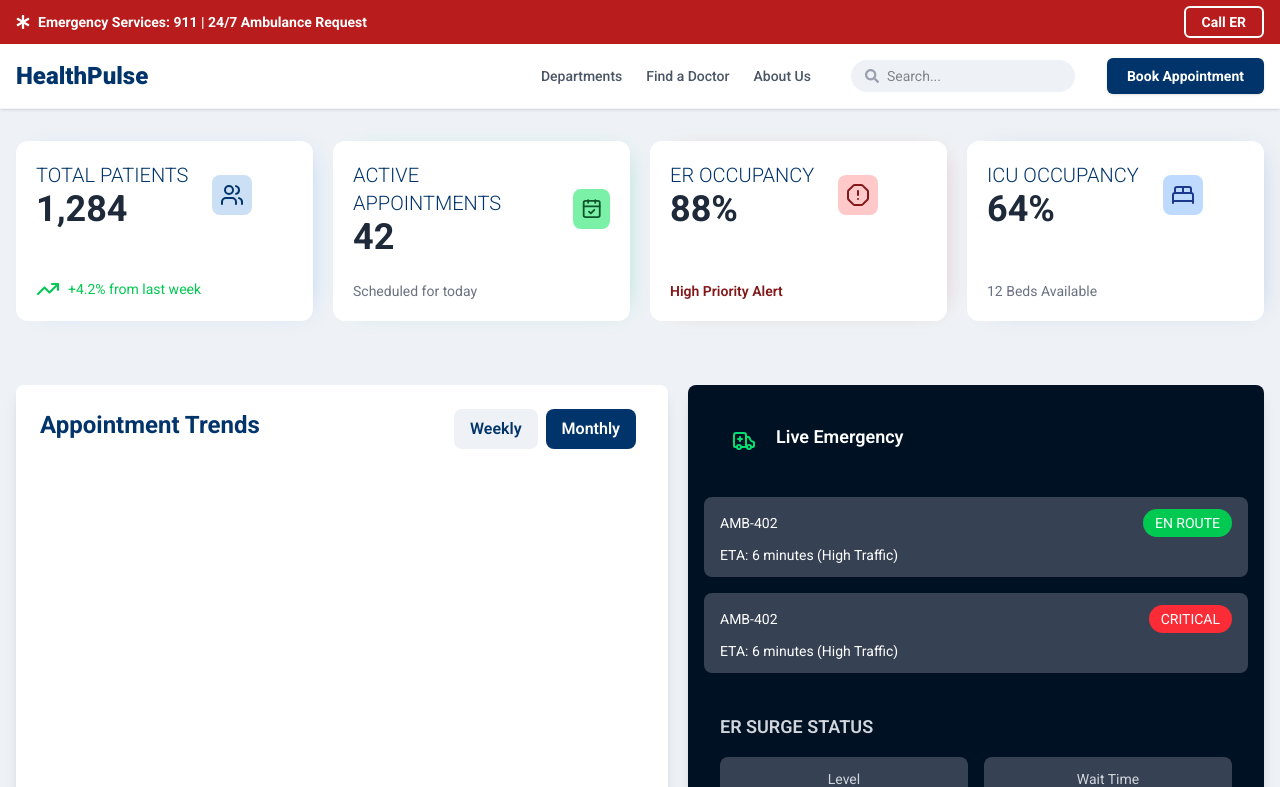
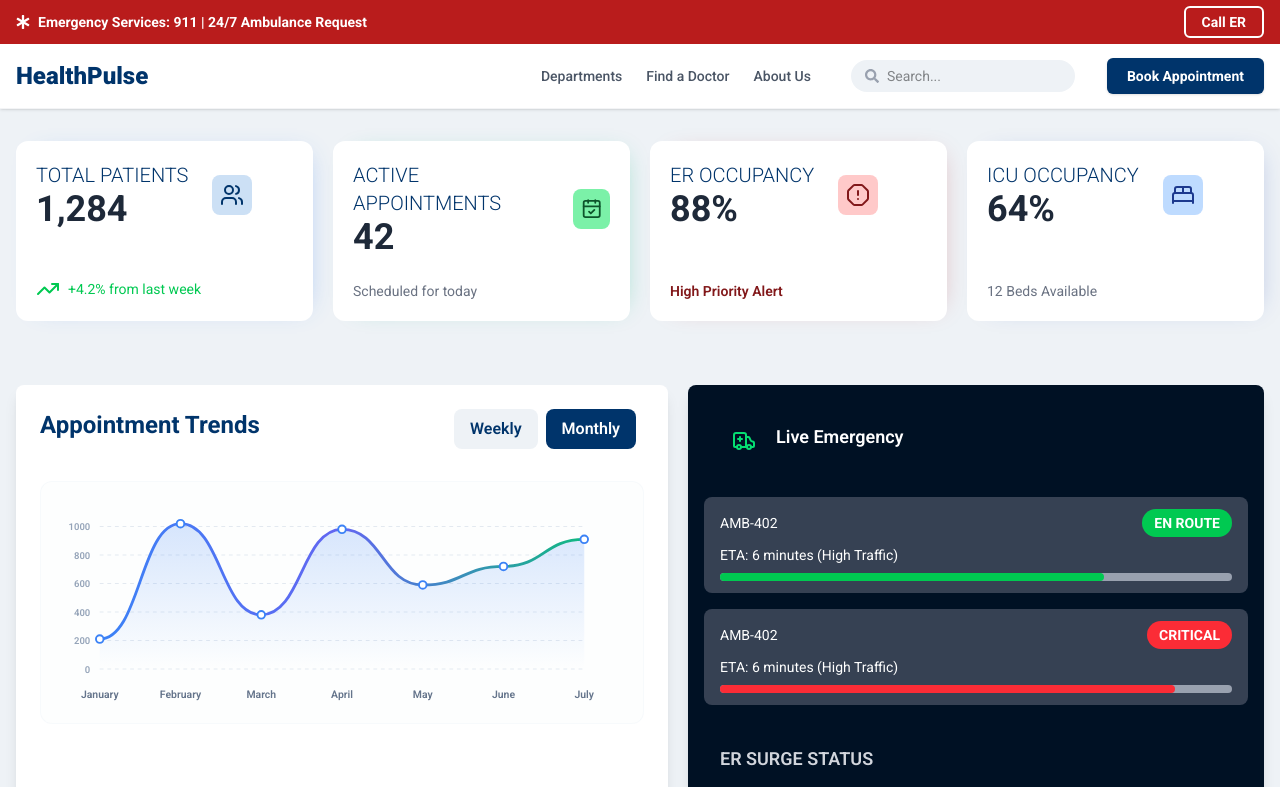
Before and after one commit to JudeChukwuma14/booking-appointment-site, a React (Vite) app: page /dashboard/analytics in a window 1280 px wide. Shown: the top 787 px of the page. Built offline with nearby package versions, Linux system fonts and the light colour scheme.

Commit message:
analytics update

```diff
--- a/src/pages/dashboard/Analytics.jsx
+++ b/src/pages/dashboard/Analytics.jsx
@@ -1,4 +1,4 @@
-import { useState } from "react";
+import { useState, useEffect } from "react";
 import {
   TrendingUp,
   Users,
@@ -11,6 +11,245 @@ import {
   EllipsisVertical,
 } from "lucide-react";
 import img1 from "../../assets/images/img1.jpg";
+import { MdEmergency } from "react-icons/md";
+
+const AppointmentTrendChart = ({ range }) => {
+  const [hoveredPoint, setHoveredPoint] = useState(null);
+
+  useEffect(() => {
+    setHoveredPoint(null);
+  }, [range]);
+
+  const weeklyData = [
+    { month: "Monday", value: 65 },
+    { month: "Tuesday", value: 120 },
+    { month: "Wednesday", value: 165 },
+    { month: "Thursday", value: 245 },
+    { month: "Friday", value: 310 },
+    { month: "Saturday", value: 385 },
+    { month: "Sunday", value: 460 }
+  ];
+
+  const monthlyData = [
+    { month: "January", value: 210 },
+    { month: "February", value: 1020 },
+    { month: "March", value: 380 },
+    { month: "April", value: 980 },
+    { month: "May", value: 590 },
+    { month: "June", value: 720 },
+    { month: "July", value: 910 }
+  ];
+
+  const chartData = range === "weekly" ? weeklyData : monthlyData;
+
+  const width = 600;
+  const height = 220;
+  const paddingX = 45;
+  const paddingY = 30;
+  const chartWidth = width - 2 * paddingX;
+  const chartHeight = height - 2 * paddingY - 10;
+  const maxValue = range === "weekly" ? 500 : 1000;
+
+  const pts = chartData.map((data, idx) => {
+    const x = paddingX + idx * (chartWidth / (chartData.length - 1));
+    const y = (height - paddingY - 10) - (data.value / maxValue) * chartHeight;
+    return { x, y };
+  });
+
+  const getBezierPath = (points) => {
+    if (points.length === 0) return "";
+    let d = `M ${points[0].x} ${points[0].y}`;
+    for (let i = 0; i < points.length - 1; i++) {
+      const p0 = points[i];
+      const p1 = points[i + 1];
+      const cp1x = p0.x + (p1.x - p0.x) / 2;
+      const cp1y = p0.y;
+      const cp2x = p1.x - (p1.x - p0.x) / 2;
+      const cp2y = p1.y;
+      d += ` C ${cp1x} ${cp1y}, ${cp2x} ${cp2y}, ${p1.x} ${p1.y}`;
+    }
+    return d;
+  };
+
+  const linePath = getBezierPath(pts);
+  const baselineY = height - paddingY - 10;
+  const areaPath = `${linePath} L ${pts[pts.length - 1].x} ${baselineY} L ${pts[0].x} ${baselineY} Z`;
+
+  const yGridValues = range === "weekly"
+    ? [0, 100, 200, 300, 400, 500]
+    : [0, 200, 400, 600, 800, 1000];
+
+  return (
+    <div className="w-full bg-slate-50/30 rounded-xl p-4 border border-slate-100/50 mt-2">
+      <div className="relative w-full">
+        <svg viewBox={`0 0 ${width} ${height}`} className="w-full h-auto overflow-visible">
+          <defs>
+            <filter id="chart-shadow" x="-20%" y="-20%" width="140%" height="140%">
+              <feDropShadow dx="0" dy="4" stdDeviation="4" floodColor="#0F172A" floodOpacity="0.12" />
+            </filter>
+
+            <linearGradient id="line-grad" x1="0" y1="0" x2="1" y2="0">
+              <stop offset="0%" stopColor="#3B82F6" />
+              <stop offset="50%" stopColor="#6366F1" />
+              <stop offset="100%" stopColor="#10B981" />
+            </linearGradient>
+
+            <linearGradient id="area-grad" x1="0" y1="0" x2="0" y2="1">
+              <stop offset="0%" stopColor="#3B82F6" stopOpacity="0.2" />
+              <stop offset="100%" stopColor="#3B82F6" stopOpacity="0.0" />
+            </linearGradient>
+          </defs>
+
+          {/* Grid Lines */}
+          {yGridValues.map((val, idx) => {
+            const y = baselineY - (val / maxValue) * chartHeight;
+            return (
+              <g key={idx}>
+                <line
+                  x1={paddingX}
+                  y1={y}
+                  x2={width - paddingX}
+                  y2={y}
+                  stroke="#E2E8F0"
+                  strokeWidth={1}
+                  strokeDasharray="4 4"
+                />
+                <text
+                  x={paddingX - 10}
+                  y={y + 4}
+                  textAnchor="end"
+                  fill="#94A3B8"
+                  fontSize={10}
+                  fontWeight="600"
+                >
+                  {val}
+                </text>
+              </g>
+            );
+          })}
+
+          {/* Area under curve */}
+          <path d={areaPath} fill="url(#area-grad)" />
+
+          {/* Flow line */}
+          <path
+            d={linePath}
+            fill="none"
+            stroke="url(#line-grad)"
+            strokeWidth={3}
+            strokeLinecap="round"
+          />
+
+          {/* X Axis labels */}
+          {chartData.map((data, idx) => (
+            <text
+              key={idx}
+              x={pts[idx].x}
+              y={height - 10}
+              textAnchor="middle"
+              fill="#64748B"
+              fontSize={11}
+              fontWeight="600"
+            >
+              {data.month}
+            </text>
+          ))}
+
+          {/* Vertical tracking line on hover */}
+          {hoveredPoint !== null && (
+            <line
+              x1={pts[hoveredPoint].x}
+              y1={baselineY - chartHeight}
+              x2={pts[hoveredPoint].x}
+              y2={baselineY}
+              stroke="#94A3B8"
+              strokeWidth={1.5}
+              strokeDasharray="3 3"
+            />
+          )}
+
+          {/* Interactive dots */}
+          {pts.map((pt, idx) => {
+            const isHovered = hoveredPoint === idx;
+            return (
+              <g key={idx}>
+                <circle
+                  cx={pt.x}
+                  cy={pt.y}
+                  r={isHovered ? 10 : 0}
+                  fill="#3B82F6"
+                  opacity={0.15}
+                  className="transition-all duration-300 ease-out"
+                />
+                <circle
+                  cx={pt.x}
+                  cy={pt.y}
+                  r={isHovered ? 6.5 : 4}
+                  fill={isHovered ? "#3B82F6" : "#FFFFFF"}
+                  stroke={isHovered ? "#FFFFFF" : "#3B82F6"}
+                  strokeWidth={2}
+                  className="transition-all duration-200 cursor-pointer"
+                />
+                <circle
+                  cx={pt.x}
+                  cy={pt.y}
+                  r={25}
+                  fill="transparent"
+                  className="cursor-pointer"
+                  onMouseEnter={() => setHoveredPoint(idx)}
+                  onMouseLeave={() => setHoveredPoint(null)}
+                />
+              </g>
+            );
+          })}
+
+          {/* Tooltip */}
+          {hoveredPoint !== null && (
+            <g
+              transform={`translate(${pts[hoveredPoint].x}, ${pts[hoveredPoint].y - 38})`}
+              filter="url(#chart-shadow)"
+              className="pointer-events-none"
+            >
+              <rect
+                x={-60}
+                y={-22}
+                width={120}
+                height={40}
+                rx={6}
+                fill="#1E293B"
+              />
+              <text
+                x={0}
+                y={-8}
+                textAnchor="middle"
+                fill="#94A3B8"
+                fontSize={9}
+                fontWeight="700"
+                textTransform="uppercase"
+              >
+                {chartData[hoveredPoint].month}
+              </text>
+              <text
+                x={0}
+                y={9}
+                textAnchor="middle"
+                fill="#38BDF8"
+                fontSize={12}
+                fontWeight="800"
+              >
+                {chartData[hoveredPoint].value} Appts
+              </text>
+              <polygon
+                points="-4,18 4,18 0,22"
+                fill="#1E293B"
+              />
+            </g>
+          )}
+        </svg>
+      </div>
+    </div>
+  );
+};
 
 const Analytics = () => {
   const [isModalOpen, setIsModalOpen] = useState(false);
@@ -18,6 +257,7 @@ const Analytics = () => {
   const [isFilterOpen, setIsFilterOpen] = useState(false);
   const [search, setSearch] = useState("");
   const [statusFilter, setStatusFilter] = useState("");
+  const [trendRange, setTrendRange] = useState("monthly");
 
   const styles = {
     overlay: {
@@ -49,33 +289,36 @@ const Analytics = () => {
         image: img1,
         name: "John Doe",
         contact: "555-123-4567",
-        condition: "Cardiac Arrest",
+        condition:<p className="w-fit bg-red-200 px-3 py-1 rounded-full text-red-800 text-start font-bold">Cardiac Arrest</p>,
         room: "ICU-04",
         attending: "Dr. Smith",
         status: "Critical",
         action: <EllipsisVertical className="w-5 h-5 text-gray-500" />,
+        lastUpdated: "#HP-9920-RH",
       },
       {
         id: 2,
         image: img1,
         name: "Jane Smith",
         contact: "555-987-6543",
-        condition: "Post-Op Recovery",
+        condition:<p className="w-fit bg-green-200 px-3 py-1 rounded-full text-green-800 text-start font-bold">Post-Op Recovery</p>,
         room: "202-B",
         attending: "Dr. Johnson",
         status: "Stable",
         action: <EllipsisVertical className="w-5 h-5 text-gray-500" />,
+        lastUpdated: "#HP-2142-LM",
       },
       {
         id: 3,
         image: img1,
         name: "Robert Brown",
         contact: "555-555-5555",
-        condition: "Pneumonia",
+        condition:<p className="w-fit bg-gray-200 px-3 py-1 rounded-full text-gray-800 text-start font-bold">Pneumonia</p>,
         room: "305-C",
         attending: "Dr. Lee",
         status: "Improving",
         action: <EllipsisVertical className="w-5 h-5 text-gray-500" />,
+        lastUpdated: "#MP-8832-WS",
       },
     ];
 
@@ -180,15 +423,30 @@ const Analytics = () => {
                 Appointment Trends
               </h2>
               <div>
-                <button className="px-4 py-2 bg-[#EEF2F6] text-primary-700 rounded-lg font-semibold mr-2 mb-2 hover:bg-primary-700 hover:text-white transition-colors duration-200">
+                <button
+                  onClick={() => setTrendRange("weekly")}
+                  className={`px-4 py-2 rounded-lg font-semibold mr-2 mb-2 transition-colors duration-200 cursor-pointer ${
+                    trendRange === "weekly"
+                      ? "bg-primary-700 text-white"
+                      : "bg-[#EEF2F6] text-primary-700 hover:bg-primary-700 hover:text-white"
+                  }`}
+                >
                   Weekly
                 </button>
-                <button className="px-4 py-2 bg-primary-700 text-white rounded-lg font-semibold mr-2 mb-2 hover:bg-[#EEF2F6] hover:text-primary-700 transition-colors duration-200">
+                <button
+                  onClick={() => setTrendRange("monthly")}
+                  className={`px-4 py-2 rounded-lg font-semibold mr-2 mb-2 transition-colors duration-200 cursor-pointer ${
+                    trendRange === "monthly"
+                      ? "bg-primary-700 text-white"
+                      : "bg-[#EEF2F6] text-primary-700 hover:bg-primary-700 hover:text-white"
+                  }`}
+                >
                   Monthly
                 </button>
               </div>
             </section>
           </div>
+          <AppointmentTrendChart range={trendRange} />
         </div>
         <div className="flex flex-col mx-auto w-full max-w-xl items-center gap-4 bg-primary-900 text-white rounded-lg p-4 shadow-lg mt-8">
           <div className="flex items-center justify-start gap-2 p-4 w-full">
@@ -200,20 +458,26 @@ const Analytics = () => {
           <div className="flex flex-col gap-2 w-full px-4 py-3 bg-gray-700 rounded-lg">
             <section className="flex items-center justify-between gap-2">
               <p className="text-sm text-white">AMB-402</p>
-              <p className="text-sm text-bold text-white bg-green-500 rounded-full px-3 py-1">
+              <p className="text-sm font-bold text-white bg-green-500 rounded-full px-3 py-1">
                 EN ROUTE
               </p>
             </section>
             <p className="text-sm text-white">ETA: 6 minutes (High Traffic)</p>
+            <div className="w-full h-2 rounded-lg bg-gray-400">
+              <div className="w-3/4 h-full rounded-lg bg-green-500"></div>
+            </div>
           </div>
           <div className="flex flex-col gap-2 w-full px-4 py-3 bg-gray-700 rounded-lg">
             <section className="flex items-center justify-between gap-2">
               <p className="text-sm text-white">AMB-402</p>
-              <p className="text-sm text-bold text-white bg-red-500 rounded-full px-3 py-1">
+              <p className="text-sm font-bold text-white bg-red-500 rounded-full px-3 py-1">
                 CRITICAL
               </p>
             </section>
             <p className="text-sm text-white">ETA: 6 minutes (High Traffic)</p>
+            <div className="w-full h-2 rounded-lg bg-gray-400">
+              <div className="w-8/9 h-full rounded-lg bg-red-500"></div>
+            </div>
           </div>
           <div className="flex flex-col justify-start gap-2 w-full px-4 py-2">
             <h1 className="text-lg font-semibold text-gray-300 mt-4 text-start">
@@ -340,7 +604,8 @@ const Analytics = () => {
                   key={patient.id}
                   className="odd:bg-white even:bg-slate-50 hover:bg-slate-100 transition-colors duration-150"
                 >
-                  <td className="px-4 py-3 text-sm text-gray-700 border-b border-gray-200">
+                  <td className="flex items-center gap-2 px-4 py-3 text-sm text-gray-700 border-b border-gray-200">
+                    <img src={patient.image} alt="" className="w-10 h-10 rounded-full object-cover" />
                     {patient.name}
                   </td>
                   <td className="px-4 py-3 text-sm text-gray-700 border-b border-gray-200">
@@ -352,7 +617,12 @@ const Analytics = () => {
                   <td className="px-4 py-3 text-sm text-gray-700 border-b border-gray-200">
                     {patient.attending}
                   </td>
-                  <td className="px-4 py-3 text-sm text-gray-700 border-b border-gray-200">
+                  <td className="flex items-center gap-2 px-4 py-3 text-sm text-gray-700 border-b border-gray-200">
+                    <span className={`w-2 h-2 rounded-full ${
+                      patient.status === "Critical" ? "bg-red-600" :
+                      patient.status === "Stable" ? "bg-green-600" :
+                      "bg-gray-600"
+                    }`}></span>
                     {patient.status}
                   </td>
                   <td className="px-4 py-3 text-sm text-gray-700 border-b border-gray-200">
@@ -380,14 +650,18 @@ const Analytics = () => {
                 onClick={(e) => e.stopPropagation()}
               >
                 <div className="flex items-center justify-between mb-4">
-                  <h3 className="text-lg font-semibold text-gray-800">
+                  <div>
+                    <h3 className="text-lg font-semibold text-gray-800">
                     Patient Details
                   </h3>
+                  <p className="text-sm text-gray-500">ID: {selectedPatient.lastUpdated}</p>
+                  </div>
+
                   <button
                     className="text-gray-500 hover:text-gray-700"
                     onClick={() => setIsModalOpen(false)}
                   >
-                    Close
+                    X
                   </button>
                 </div>
                 <div className="flex items-center gap-6 mb-4">
@@ -395,7 +669,7 @@ const Analytics = () => {
                     <img
                       src={selectedPatient.image}
                       alt={selectedPatient.name}
-                      className="w-full h-48 object-cover rounded-lg mb-4"
+                      className="w-full h-full object-cover rounded-lg"
                     />
                   </div>
                   <div>
@@ -414,36 +688,38 @@ const Analytics = () => {
                 </div>
                 <p className="text-gray-600 font-semibold">RECENT VITALS</p>
                 <div className="grid grid-cols-3 gap-3 mt-3 w-full">
-                  <div className="flex flex-col items-center justify-center gap-2 bg-blue-200 py-3 px-2 rounded-lg">
+                  <div className="flex flex-col items-center justify-center gap-2 bg-blue-100 py-3 px-2 rounded-lg">
                     <p className="text-gray-700 text-sm font-medium">
                       Heart Rate
                     </p>
                     <p className="text-primary-700 font-bold text-lg">88 bpm</p>
                   </div>
-                  <div className="flex flex-col items-center justify-center gap-2 bg-green-200 py-3 px-2 rounded-lg">
+                  <div className="flex flex-col items-center justify-center gap-2 bg-blue-100 py-3 px-2 rounded-lg">
                     <p className="text-gray-700 text-sm font-medium">Temp</p>
                     <p className="text-primary-700 font-bold text-lg">98.6°F</p>
                   </div>
-                  <div className="flex flex-col items-center justify-center gap-2 bg-red-200 py-3 px-2 rounded-lg">
+                  <div className="flex flex-col items-center justify-center gap-2 bg-blue-100 py-3 px-2 rounded-lg">
                     <p className="text-gray-700 text-sm font-medium">BP</p>
                     <p className="text-primary-700 font-bold text-lg">120/80</p>
                   </div>
                 </div>
-                <div className="flex items-center justify-end gap-4 mt-6 -mx-6 bg-blue-200 px-6 py-4 rounded-b-lg">
+                <div className="flex items-center justify-end gap-4 mt-6 -mx-6 bg-blue-100 px-6 py-4 rounded-b-lg">
                   <button
-                    className="text-gray-500 hover:text-gray-700"
+                    className="text-gray-500 hover:text-gray-700 font-bold"
                     onClick={() => setIsModalOpen(false)}
                   >
                     Close
                   </button>
                   <button
-                    className="text-white bg-red-700 hover:bg-red-800 rounded-lg py-2 px-4 transition-colors duration-200"
+                    className="flex items-center gap-1 font-semibold text-white bg-red-700 hover:bg-red-800 rounded-lg py-2 px-4 transition-colors duration-200"
                     onClick={() =>
                       console.log(
                         `Triggering emergency alert for ${selectedPatient.name}`,
                       )
                     }
+
                   >
+                    <MdEmergency />
                     Emergency Alert
                   </button>
                 </div>
@@ -458,7 +734,7 @@ const Analytics = () => {
         <h3 className="text-2xl font-semibold text-left text-gray-800">
           Department Performance (Monthly)
         </h3>
-        <div className="grid w-full grid-cols-5 gap-4 mt-4">
+        <div className="grid w-full grid-cols-5 gap-4 mt-40">
           <p className="flex items-center justify-center rounded-lg bg-slate-100 py-3 text-center text-sm font-medium text-gray-700">
             Cardiology
           </p>
```
Also changed, not shown: src/App.jsx (line endings or trailing spaces).
